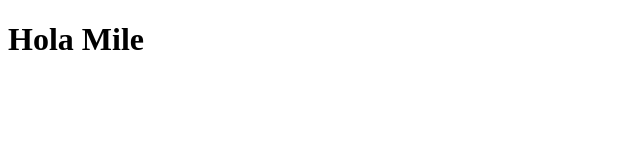
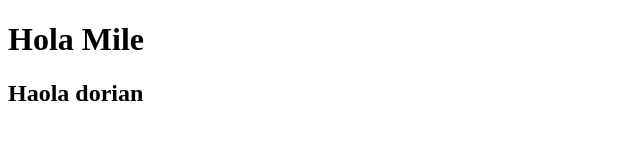
Before and after one commit to milenaap/compartido, a plain HTML site: page index.html in a window 1280 px wide. Shown: the whole page, without its empty margins (0-640 px from the left). Drawn offline with Linux system fonts and the light colour scheme.

Commit message:
push dorian

```diff
--- a/index.html
+++ b/index.html
@@ -8,5 +8,6 @@
 </head>
 <body>
     <h1>Hola Mile</h1>
+    <h2>Haola dorian</h2>
 </body>
 </html>
```
